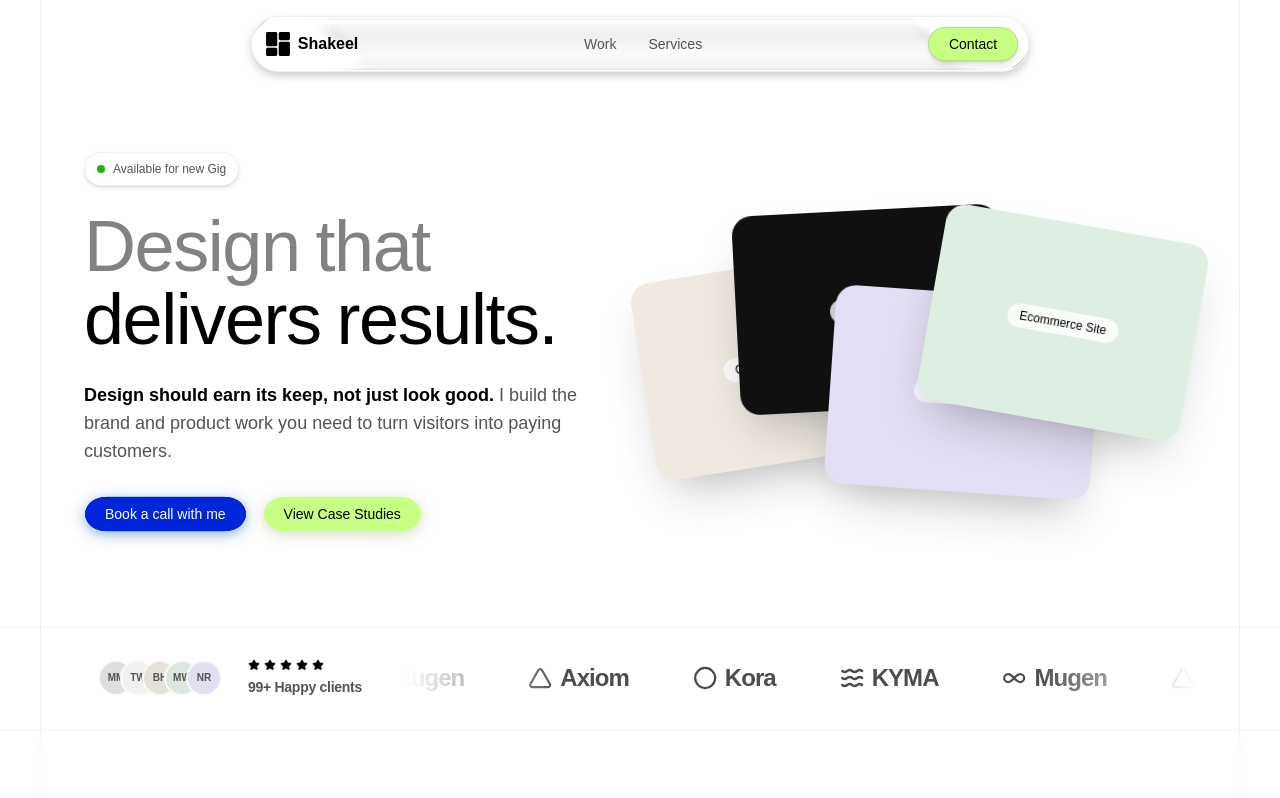
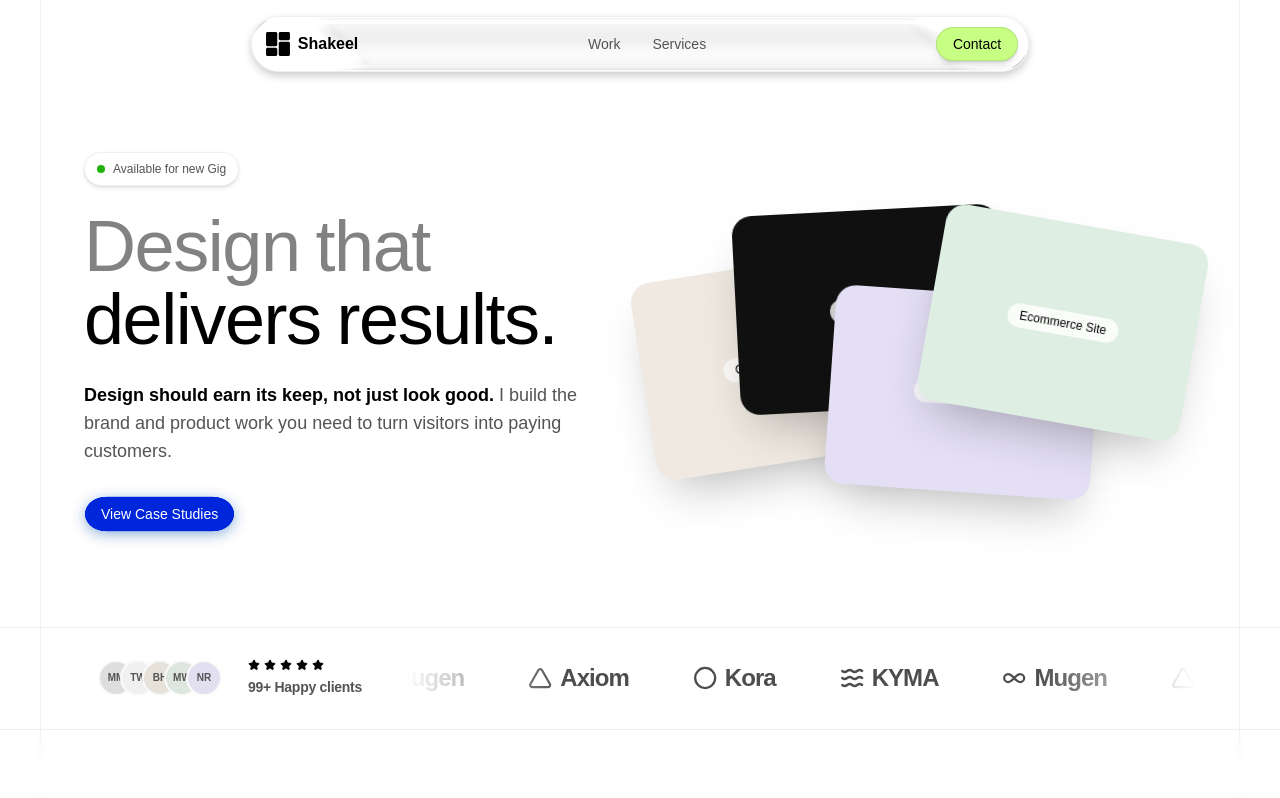
Before and after one commit to qazidadude-ux/portfolio, a Next.js app: page / in a window 1280 px wide. Shown: the top 798 px of the page. Built offline with nearby package versions, Linux system fonts and the light colour scheme; a web font is replaced by a local one.

Commit message:
Buttons: 16px x 6px padding site-wide; hero CTA is View Case Studies in primary
Co-Authored-By: Claude Opus 5.5 <noreply@anthropic.com>

```diff
--- a/src/components/Hero.tsx
+++ b/src/components/Hero.tsx
@@ -90,11 +90,8 @@ export function Hero() {
         transition={{ duration: 0.6, delay: 0.7 }}
         className="mt-8 flex flex-wrap items-center gap-4"
       >
-        <GooeyButton href={SITE.bookingUrl} external className={`border-transparent ${BUTTON_SIZE}`}>
+        <GooeyButton href="/projects" className={`border-transparent ${BUTTON_SIZE}`}>
           {HERO.ctaLabel}
-        </GooeyButton>
-        <GooeyButton href="/projects" variant="secondary" className={`border-transparent ${BUTTON_SIZE}`}>
-          {HERO.secondaryCtaLabel}
         </GooeyButton>
       </motion.div>
       </div>
--- a/src/components/ui/pill.ts
+++ b/src/components/ui/pill.ts
@@ -1,6 +1,6 @@
-// Standard button sizing, taken from the nav Contact button: 20px × 6px padding, 14px text and a
+// Standard button sizing for every text button: 16px × 6px padding, 14px text and a
 // 1px border (transparent where a button has none), so every text button is the same height.
-export const BUTTON_SIZE = "border px-5 py-1.5 text-sm font-medium";
+export const BUTTON_SIZE = "border px-4 py-1.5 text-sm font-medium";
 
 const PILL_BASE = `shrink-0 whitespace-nowrap rounded-[24px] ${BUTTON_SIZE} shadow-[0_0.6px_0.6px_rgba(0,0,0,0.07),0_1.8px_1.8px_rgba(0,0,0,0.07),0_4.8px_4.8px_rgba(0,0,0,0.06),0_15px_15px_-3.75px_rgba(0,0,0,0.03)] transition-transform duration-200 ease-[cubic-bezier(0.16,1,0.3,1)] hover:-translate-y-0.5 active:scale-[0.97]`;
 
--- a/src/data/site.ts
+++ b/src/data/site.ts
@@ -34,8 +34,7 @@ export const HERO = {
   headline: ["Design", "that", "delivers", "results."],
   subhead:
     "Design should earn its keep, not just look good. I build the brand and product work you need to turn visitors into paying customers.",
-  ctaLabel: "Book a call with me",
-  secondaryCtaLabel: "View Case Studies",
+  ctaLabel: "View Case Studies",
 } as const;
 
 export const TECH_STACK = [
```
